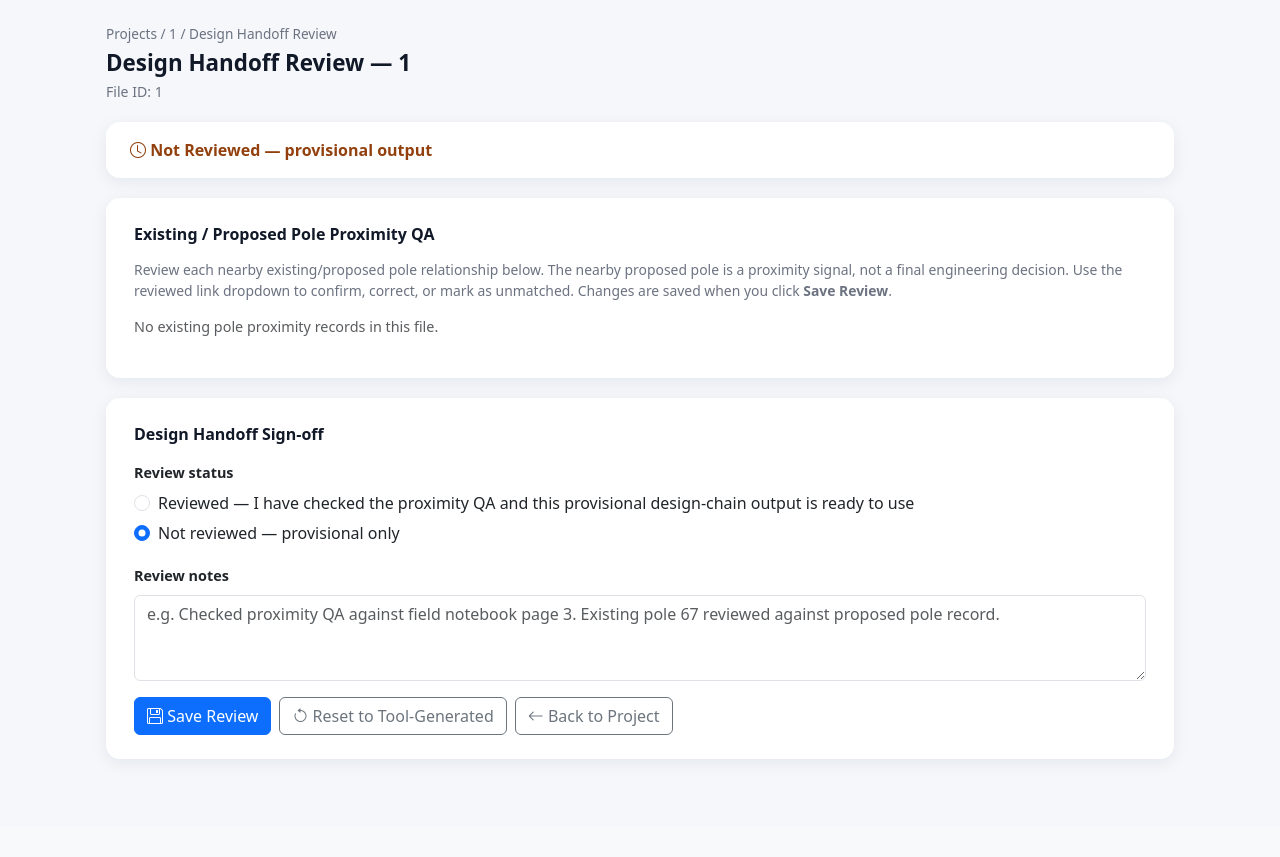
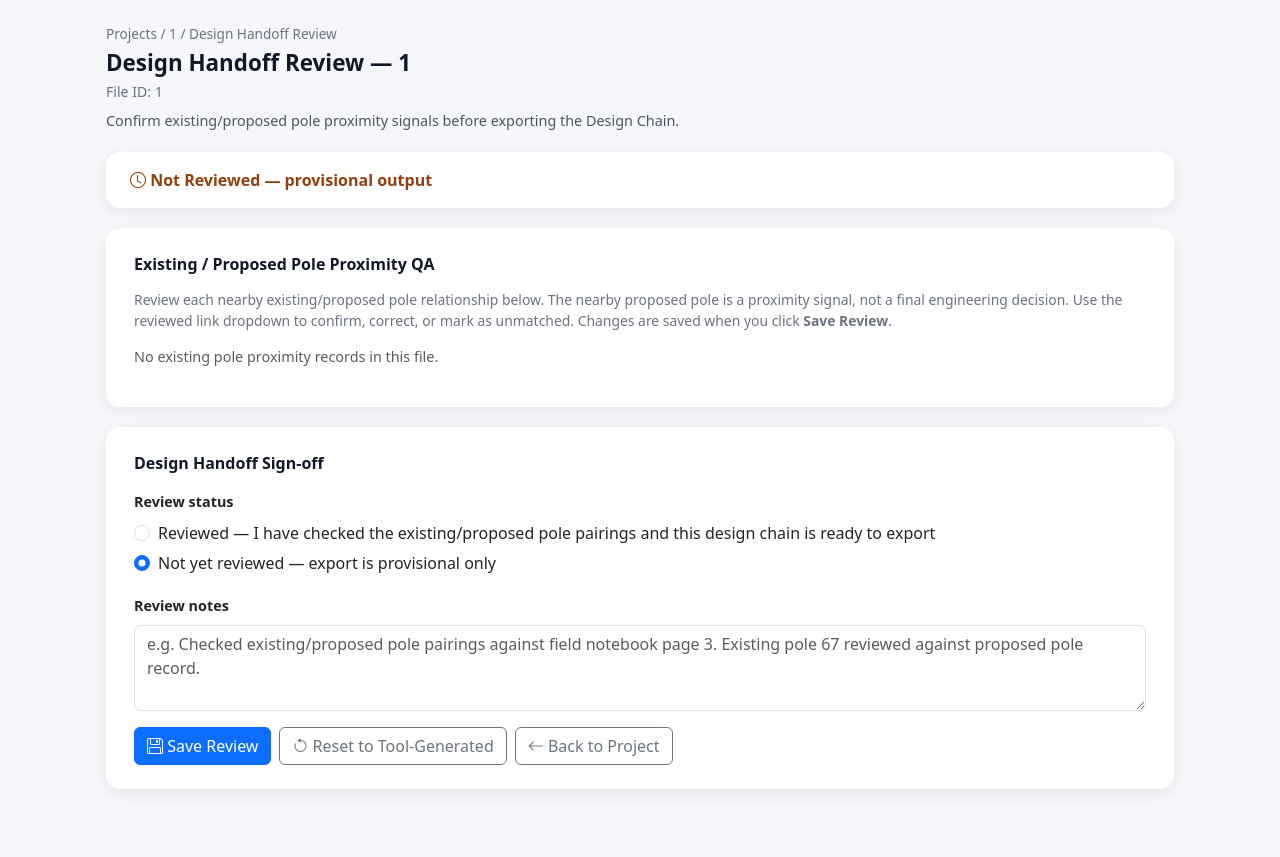
Before and after one commit to NoelyC123/Unitas-GridFlow, a Flask app: page /review/project/1/1 in a window 1280 px wide. Before the commit the page ends 762 px from the top, so only its background shows below. Run offline with Flask 3, Linux system fonts and the light colour scheme; some libraries are stand-ins or nearby versions.

Commit message:
Polish remediation UX wording
Clarify the project dashboard, review sign-off, and homepage copy so the completed remediation flow is easier to follow before operational use.

Made-with: Cursor

```diff
--- a/app/templates/index.html
+++ b/app/templates/index.html
@@ -46,9 +46,8 @@
                 <div class="card">
                     <div class="card-body">
                         <h5 class="card-title">About</h5>
-                        <p>Unitas GridFlow is a survey-to-design handoff layer for overhead line work. It turns raw controller exports into project-based review evidence before design work starts.</p>
-                        <p><strong>Current capabilities:</strong> project intake, multi-file survey grouping, QA and design-readiness checks, route sequencing, existing/proposed pole proximity review, map/PDF review, Design Chain export, and Raw Working Audit export.</p>
-                        <p><small class="text-muted">Current build: Stage 3 controlled remote intake validated with Cloudflare Access and real Gordon survey data.</small></p>
+                        <p>Unitas GridFlow is a survey-to-design handoff layer for overhead line work.</p>
+                        <p>Upload a raw Trimble/GNSS controller export, review the sequenced route and existing/proposed pole pairings, and export a Design Chain ready for design work. The tool runs QA checks, maps the route, and reports what evidence is available and what needs confirming before design starts.</p>
                     </div>
                 </div>
             </div>
--- a/app/templates/review.html
+++ b/app/templates/review.html
@@ -47,6 +47,9 @@
     <div style="font-size:0.88rem;color:#6b7280;margin-top:4px;">
       File ID: {{ file_id }}
       {% if meta.get("rulepack_id") %} | Rulepack: {{ meta["rulepack_id"] }}{% endif %}
+    </div>
+    <div style="font-size:0.9rem;color:#4b5563;margin-top:8px;">
+      Confirm existing/proposed pole proximity signals before exporting the Design Chain.
     </div>
   </div>
 
@@ -188,18 +191,18 @@
         <div class="form-check form-check-inline">
           <input class="form-check-input" type="radio" name="review_status" id="status-reviewed" value="reviewed"
             {% if review and review.get("review_status") == "reviewed" %}checked{% endif %}>
-          <label class="form-check-label" for="status-reviewed">Reviewed — I have checked the proximity QA and this provisional design-chain output is ready to use</label>
+          <label class="form-check-label" for="status-reviewed">Reviewed — I have checked the existing/proposed pole pairings and this design chain is ready to export</label>
         </div>
         <div class="form-check form-check-inline mt-1">
           <input class="form-check-input" type="radio" name="review_status" id="status-not-reviewed" value="not_reviewed"
             {% if not review or review.get("review_status") != "reviewed" %}checked{% endif %}>
-          <label class="form-check-label" for="status-not-reviewed">Not reviewed — provisional only</label>
+          <label class="form-check-label" for="status-not-reviewed">Not yet reviewed — export is provisional only</label>
         </div>
       </div>
     </div>
     <div class="mb-3">
       <label for="review-notes" class="form-label fw-semibold" style="font-size:0.9rem;">Review notes</label>
-      <textarea class="form-control" id="review-notes" rows="3" placeholder="e.g. Checked proximity QA against field notebook page 3. Existing pole 67 reviewed against proposed pole record.">{{ (review or {}).get("review_notes","") }}</textarea>
+      <textarea class="form-control" id="review-notes" rows="3" placeholder="e.g. Checked existing/proposed pole pairings against field notebook page 3. Existing pole 67 reviewed against proposed pole record.">{{ (review or {}).get("review_notes","") }}</textarea>
     </div>
 
     <div class="d-flex gap-2 flex-wrap">
```
Also changed, not shown: AI_CONTROL/02_CURRENT_TASK.md (+2 -0 lines), AI_CONTROL/04_SESSION_HANDOFF.md (+9 -1 lines), app/templates/project.html (+11 -4 lines), tests/test_project_integration.py (+2 -1 lines), CHANGELOG.md.
